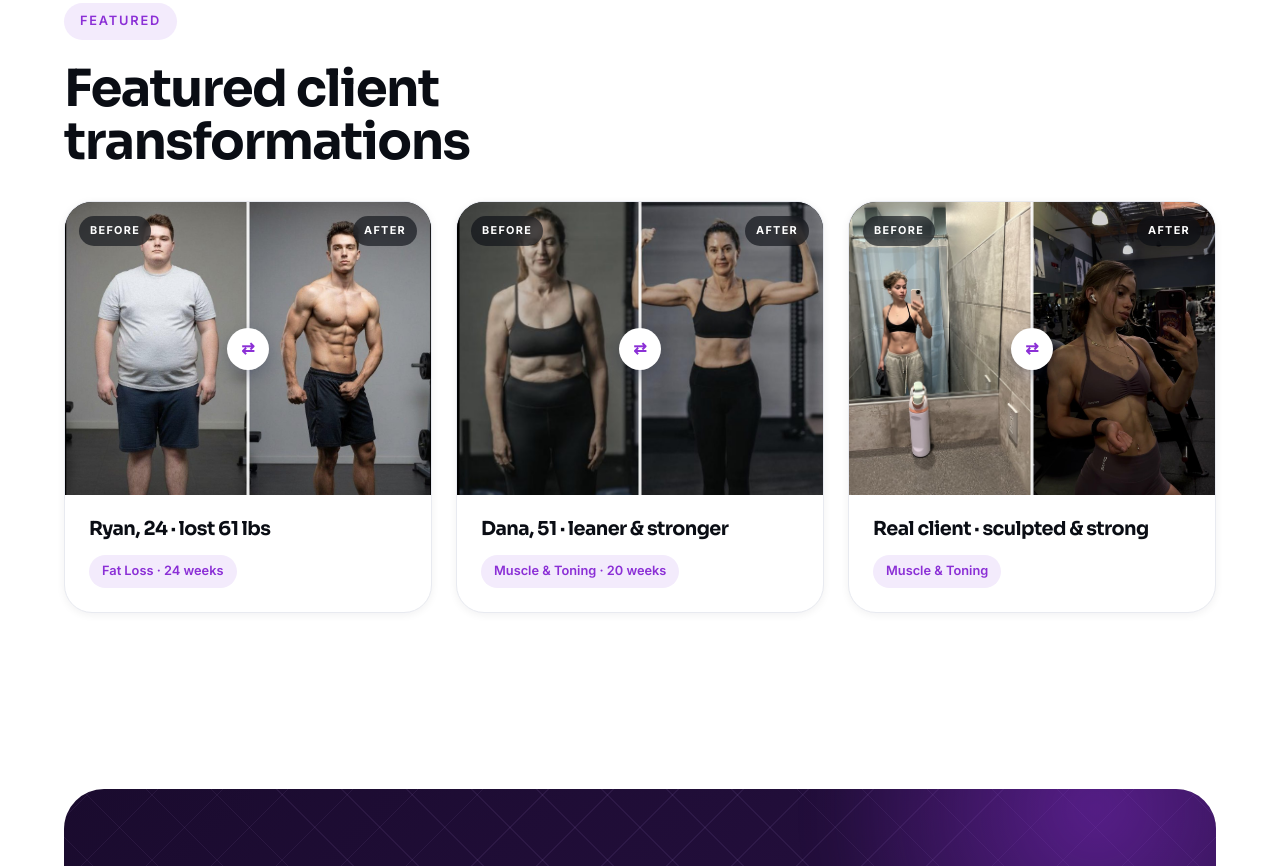
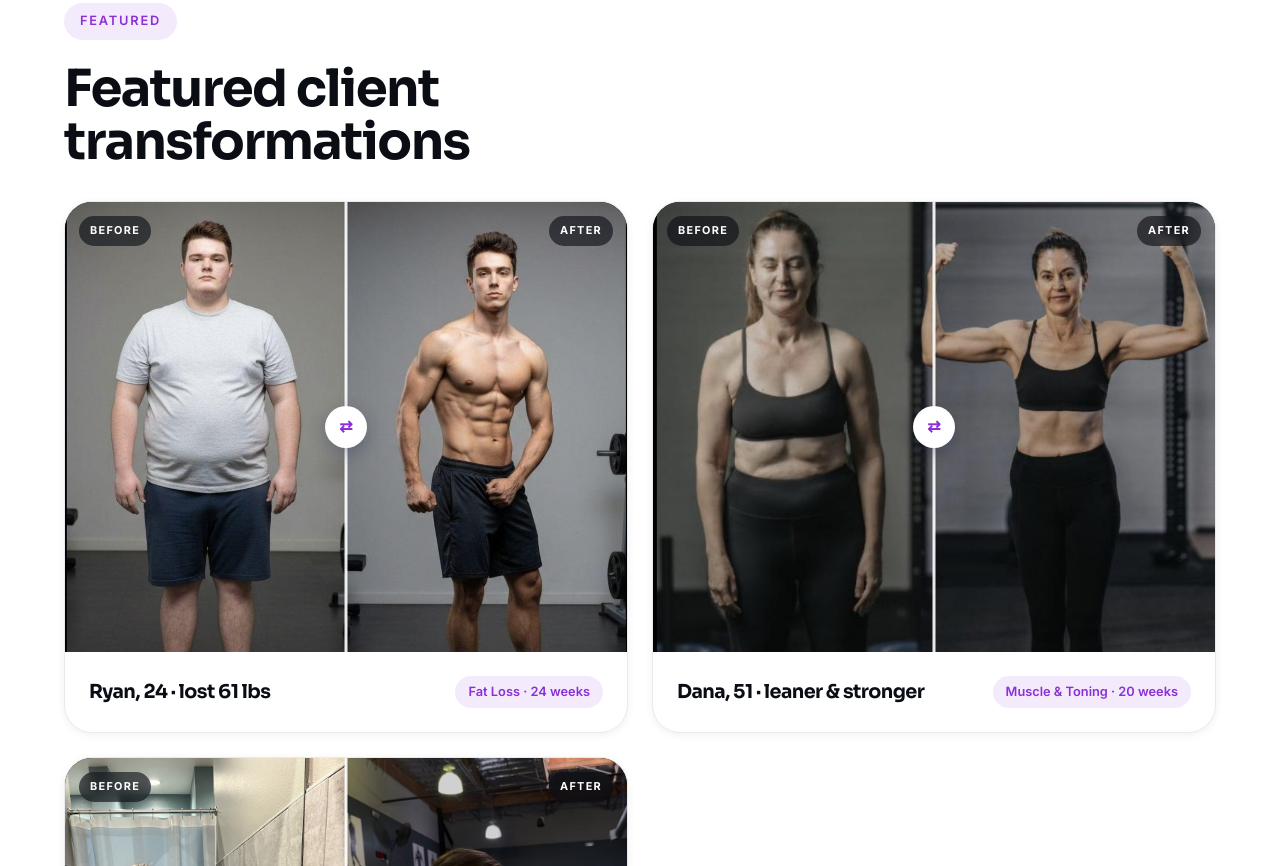
Before and after one commit to stevenson-pacificridgeway/coachjsd, a website: page transformations.html in a window 1280 px wide. Shown: the part 707-1573 px from the top of the page. Drawn offline with nearby package versions, Linux system fonts and the light colour scheme.

Commit message:
Featured gallery to 2-column grid

```diff
--- a/assets/media.css
+++ b/assets/media.css
@@ -296,7 +296,7 @@ input:focus-visible, .faq-q:focus-visible {
 .bk-check { width: 62px; height: 62px; border-radius: 50%; background: #16b8a6; color: #fff; display: grid; place-items: center; font-size: 1.9rem; margin: 0 auto 16px; }
 
 /* Featured transformations band (transformations page) */
-.feat { display: grid; grid-template-columns: repeat(3, 1fr); gap: 24px; margin-bottom: 56px; }
+.feat { display: grid; grid-template-columns: repeat(2, 1fr); gap: 24px; margin-bottom: 56px; }
 /* real photo coach portrait */
 .coach-portrait.photo::before, .coach-portrait.photo::after { display: none; }
 .coach-portrait.photo img { position: absolute; inset: 0; width: 100%; height: 100%; object-fit: cover; object-position: center 22%; }
```
